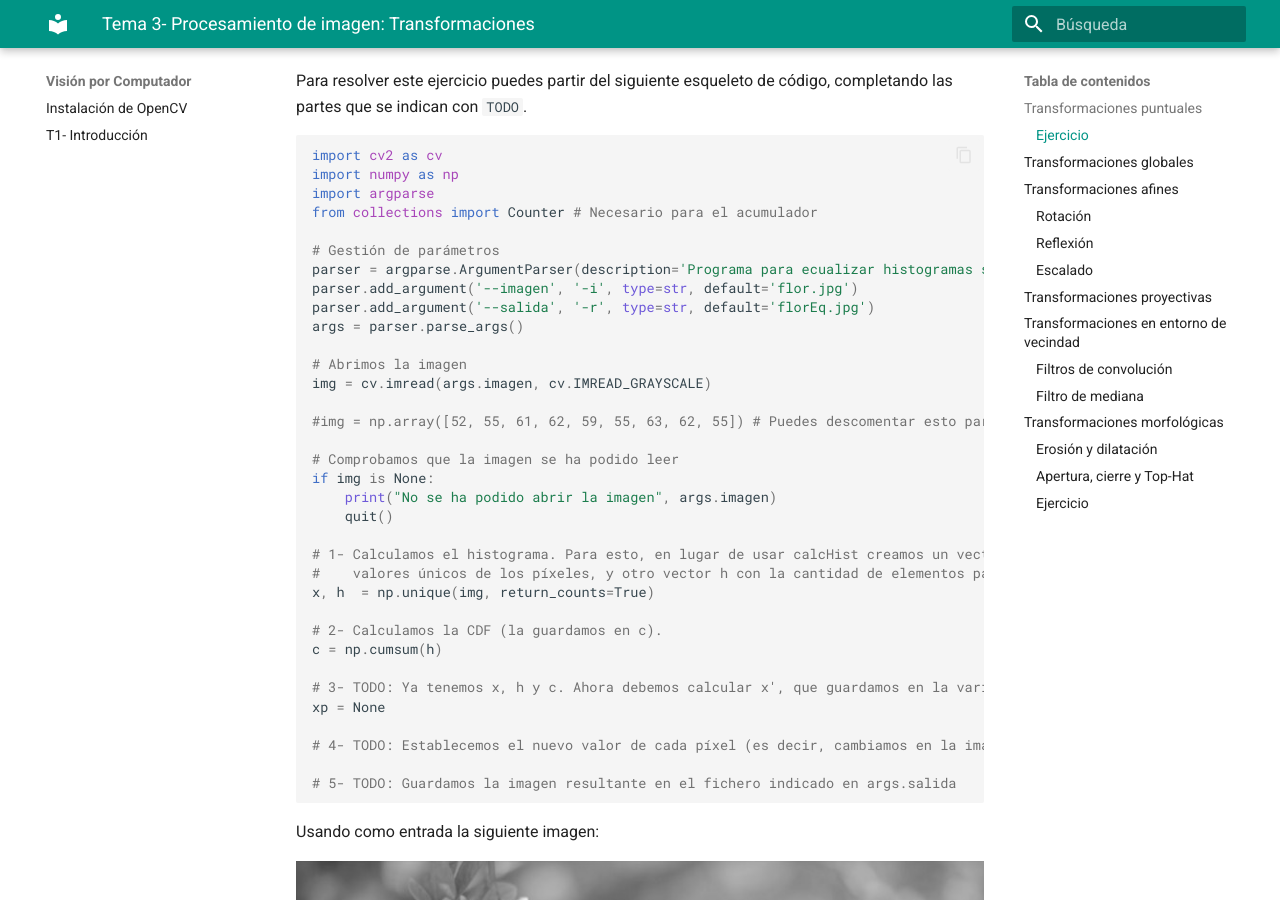
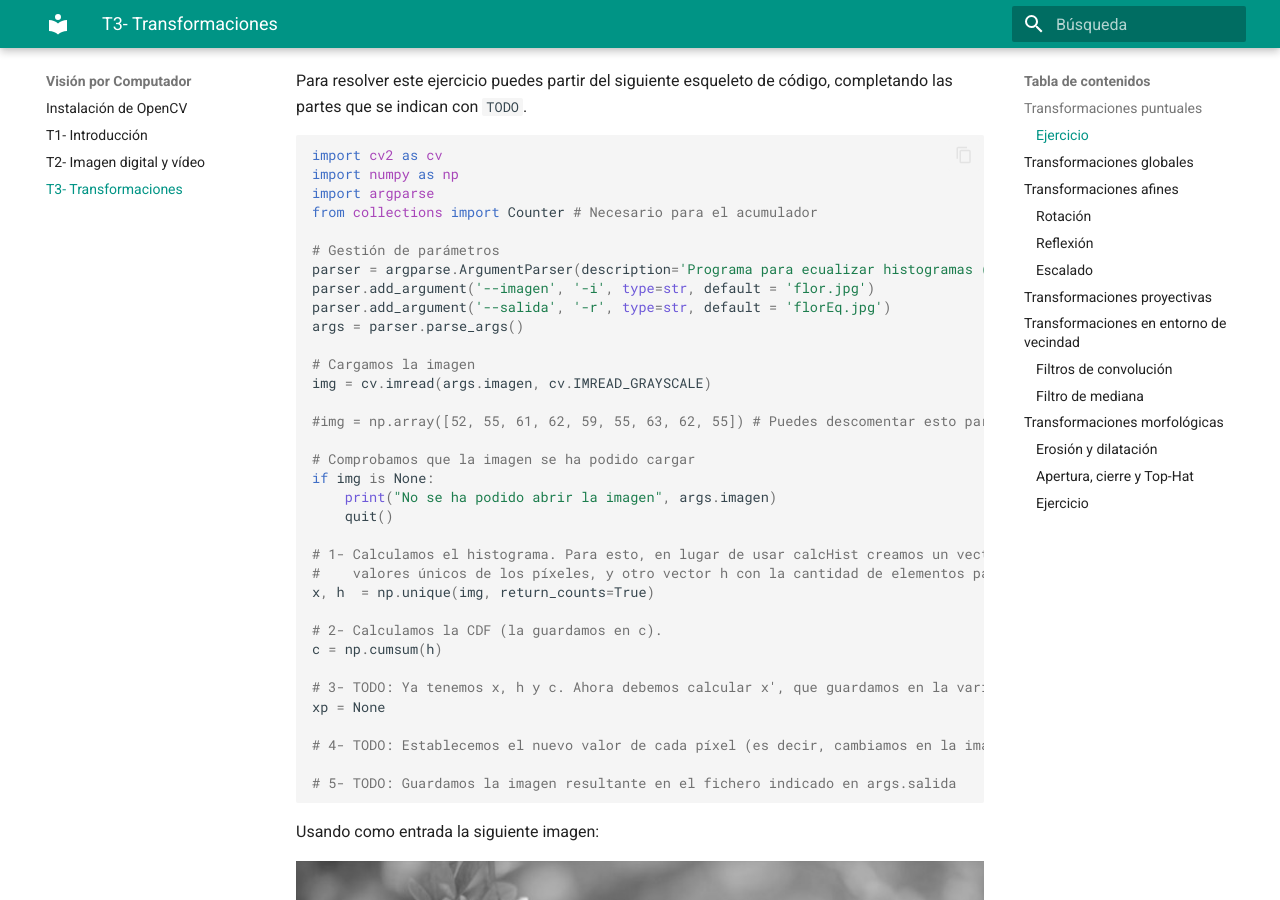
Before and after one commit to pertusa/VisionPorComputador, an MkDocs documentation site: the page built from docs/transformaciones.md, in a window 1280 px wide and 900 px high, scrolled down 1635 px. Built offline with MkDocs 1.6.1 and Material for MkDocs 9.7.7, drawn with Linux system fonts in a browser that asks for light colours; some of the changed lines change nothing that is shown; some of the changed text lies outside the part shown.

Commit message:
Updating book

````diff
--- a/docs/transformaciones.md
+++ b/docs/transformaciones.md
@@ -55,8 +55,15 @@
 Para resolver este ejercicio puedes partir del siguiente esqueleto de código, completando las partes que se indican con `TODO`.
 
 <!--
+# 2023/24
 WM: sin usar calcHist. (añadido ".")
 description='Programa (quitar espacios en los argumentos)
+
+# 2024/25
+WM: default = 'flor.jpg' (antes, "default='flor.jpg'")
+WM: default = 'florEq.jpg' (antes, "default='florEq.jpg'")
+WM: Cargamos la imagen (antes, "Abrimos la imagen")
+WM: se ha podido cargar (antes, "se ha podido leer")
 -->
 
 
@@ -67,17 +74,17 @@
 from collections import Counter # Necesario para el acumulador
 
 # Gestión de parámetros
-parser = argparse.ArgumentParser(description='Programa para ecualizar histogramas sin usar calcHist.')
-parser.add_argument('--imagen', '-i', type=str, default='flor.jpg')
-parser.add_argument('--salida', '-r', type=str, default='florEq.jpg')
+parser = argparse.ArgumentParser(description='Programa para ecualizar histogramas (sin usar calcHist).')
+parser.add_argument('--imagen', '-i', type=str, default = 'flor.jpg')
+parser.add_argument('--salida', '-r', type=str, default = 'florEq.jpg')
 args = parser.parse_args()
 
-# Abrimos la imagen
+# Cargamos la imagen
 img = cv.imread(args.imagen, cv.IMREAD_GRAYSCALE)
 
 #img = np.array([52, 55, 61, 62, 59, 55, 63, 62, 55]) # Puedes descomentar esto para ver si el resultado es correcto usando los datos de ejemplo de teoría
 
-# Comprobamos que la imagen se ha podido leer
+# Comprobamos que la imagen se ha podido cargar
 if img is None:
     print("No se ha podido abrir la imagen", args.imagen)
     quit()
@@ -363,19 +370,27 @@
 Los parámetros del programa deben ser los siguientes:
 
 <!--
+# 2023/24
 WM: de las damas. (añadido ".")
 description='Programa (quitar espacios en los argumentos)
+
+# 2024/25
+WM: de las fichas. (antes, "de las damas.")
+WM: default = 'damas.jpg' (antes, "default='damas.jpg'")
+WM: default='corrected.jpg' (antes, "default = 'corrected.jpg'")
+WM: default='rojas.jpg' (antes, "default = 'rojas.jpg'")
+WM: default='blancas.jpg' (antes, "default = 'blancas.jpg'")
 -->
 
 
 
 
 ```python
-parser = argparse.ArgumentParser(description='Programa para obtener la posición de las damas.')
-parser.add_argument('--imagen', '-i', type=str, default='damas.jpg')
-parser.add_argument('--salidaPerspectiva', '-p', type=str, default='corrected.jpg')
-parser.add_argument('--salidaRojas', '-r', type=str, default='rojas.jpg')
-parser.add_argument('--salidaBlancas', '-b', type=str, default='blancas.jpg')
+parser = argparse.ArgumentParser(description='Programa para obtener la posición de las fichas.')
+parser.add_argument('--imagen', '-i', type=str, default = 'damas.jpg')
+parser.add_argument('--salidaPerspectiva', '-p', type=str, default = 'corrected.jpg')
+parser.add_argument('--salidaRojas', '-r', type=str, default = 'rojas.jpg')
+parser.add_argument('--salidaBlancas', '-b', type=str, default = 'blancas.jpg')
 ```
 
 Primero vamos a corregir la perspectiva. Para esto se proporcionan los 4 puntos de las esquinas del tablero en la imagen original:
--- a/mkdocs.yml
+++ b/mkdocs.yml
@@ -4,8 +4,8 @@
 nav:
 - Instalación de OpenCV : 'install.md'
 - T1- Introducción : 'intro.md'
-# - T2- Imagen digital y vídeo : 'imagenvideo.md'
-# - T3- Transformaciones : 'transformaciones.md'
+- T2- Imagen digital y vídeo : 'imagenvideo.md'
+- T3- Transformaciones : 'transformaciones.md'
 # - T4- Detección : 'deteccion.md'
 # - T5- Segmentación : 'segmentacion.md'
 # - T6- Características : 'caracteristicas.md'
````
